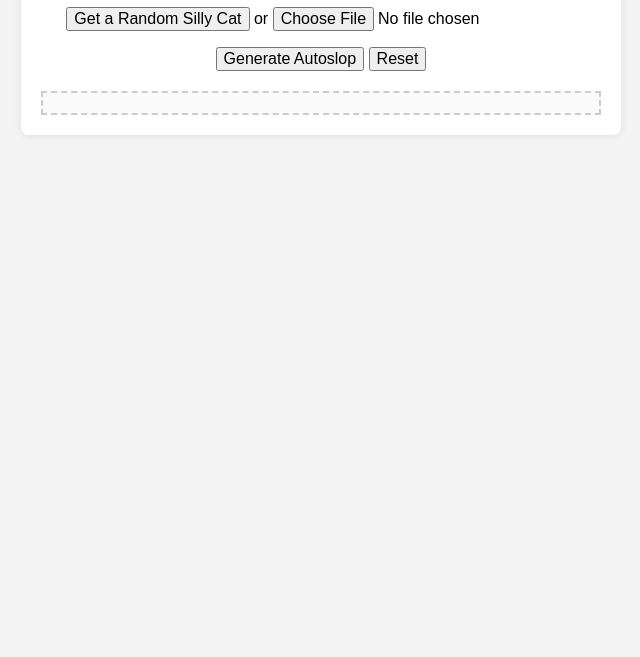
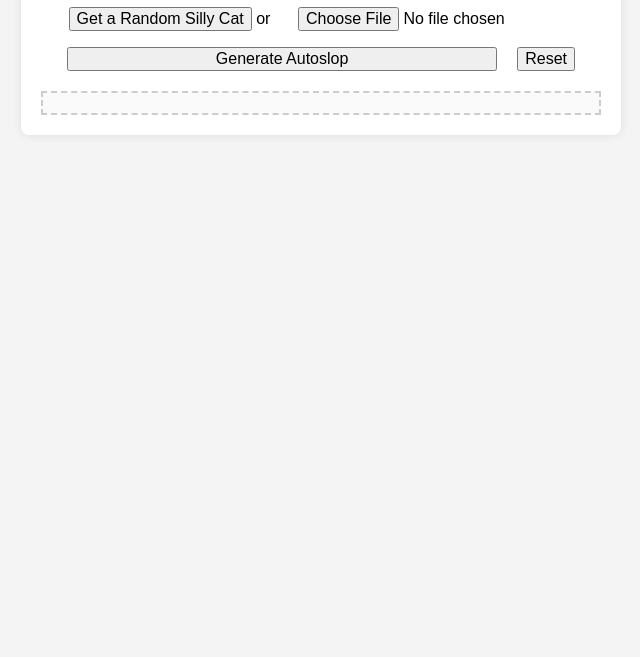
Before and after one commit to akkaygin/dumbass-cat-meme-generator, a plain HTML site: page index.html in a window 1280 px wide. Shown: the part 143-800 px from the top of the page, without its empty margins (319-959 px from the left). Drawn offline with Linux system fonts and the light colour scheme.

Commit message:
small fixes, not enough

```diff
--- a/index.html
+++ b/index.html
@@ -31,6 +31,7 @@
     button, input[type="file"] {
       font-size: 16px;
       cursor: pointer;
+      outline: none;
     }
 
     p {
@@ -63,12 +64,12 @@
     <h1>Silly Cat Autoslop Generator</h1>
     <div>
       <button onclick="fetchRandomCat()">Get a Random Silly Cat</button>
-        <label for="localCat">or</label>
-        <input type="file" id="localCat" name="localCat" accept="image/*">
+      <label for="localCat">or</label>
+      <input type="file" id="localCat" name="localCat" accept="image/*" style="float:right">
     </div>
-    <div style="margin: 1rem;">
-      <button onclick="generateAutoslop()">Generate Autoslop</button>
-      <button onclick="reset()">Reset</button>
+    <div style="margin: 1rem; display: flex;">
+      <button onclick="generateAutoslop()" style="flex-grow: 2; margin: 0 10px;">Generate Autoslop</button>
+      <button onclick="reset()" style="margin: 0 10px;">Reset</button>
     </div>
 
     <div id="message"></div>
```
